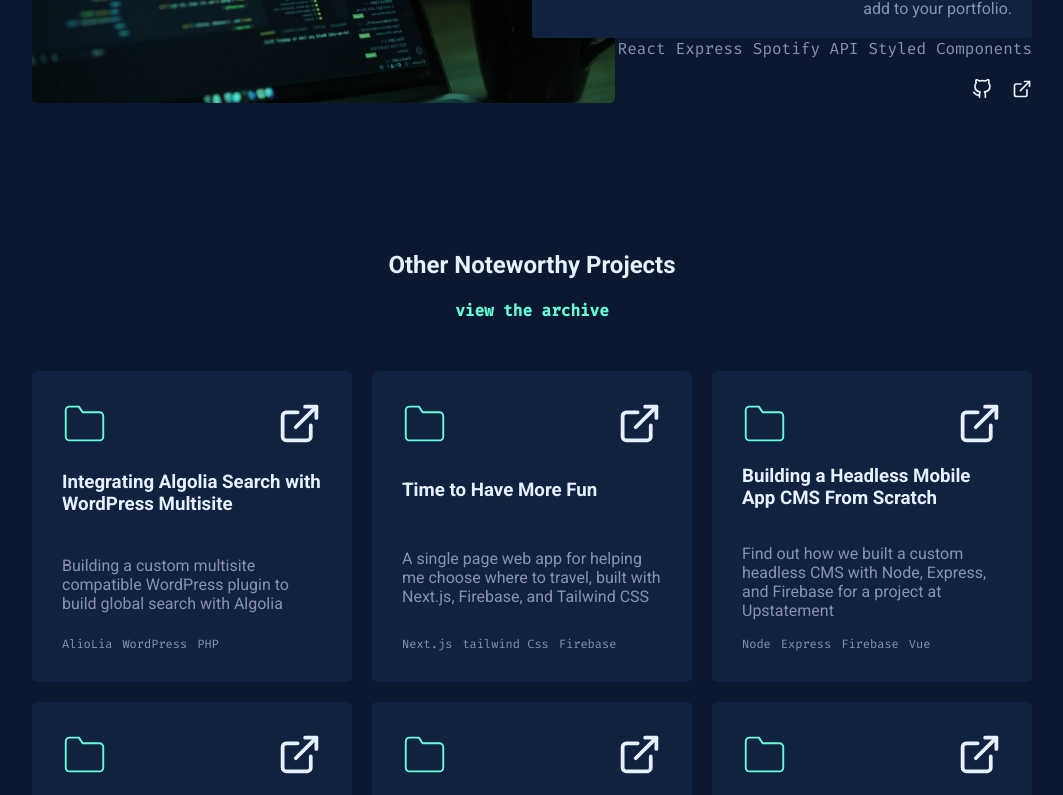
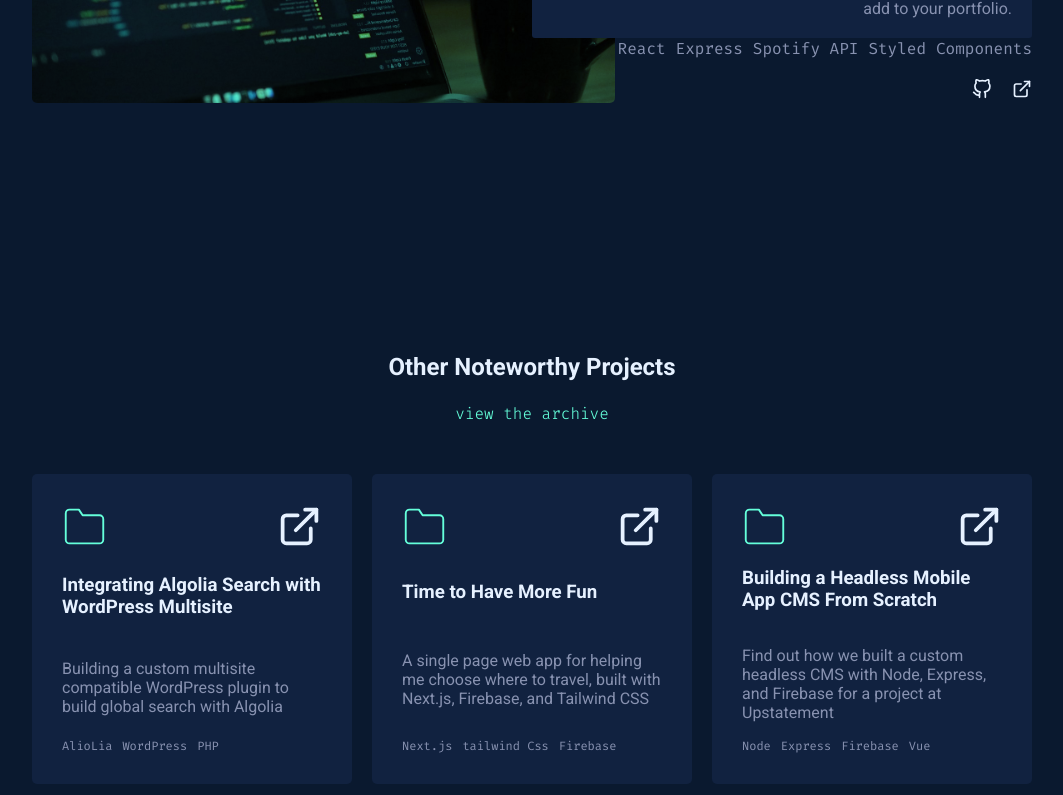
Before and after one commit to mohiulislam/my-portfolio, a React (Create React App) app: page / in a window 1280 px wide. Shown: the part 3100-3895 px from the top of the page, without its empty margins (108-1171 px from the left). Built offline with nearby package versions, Linux system fonts and the light colour scheme.

Commit message:
padding fix

```diff
--- a/src/components/StyledComponent/StyledProjectCollection.js
+++ b/src/components/StyledComponent/StyledProjectCollection.js
@@ -9,6 +9,7 @@ export const StyledProjectCollection = styled.div`
     font-family: var(--font-mono);
     text-align: center;
     color: var(--green);
+    font-weight: 100;
   }
   > div {
     margin-top: 50px;
@@ -22,5 +23,5 @@ export const StyledProjectCollection = styled.div`
       grid-template-columns: 1fr;
     }
   }
-  padding-top: 10vw;
+  padding-top: 18vw;
 `;
```
